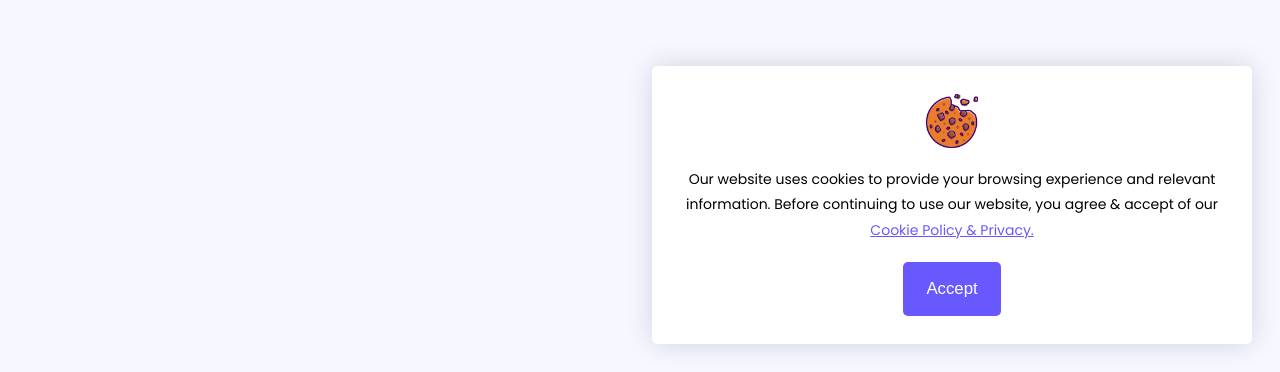
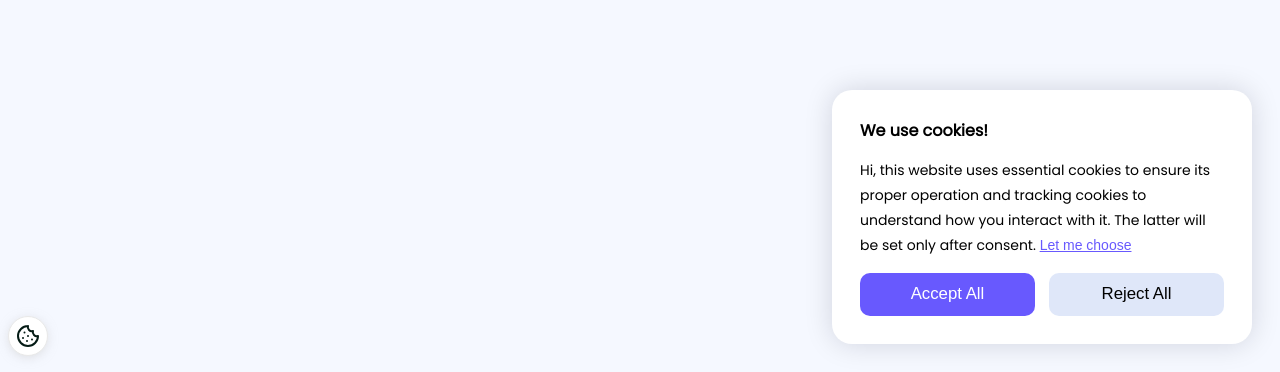
Before and after one commit to dt13302/Cookie-concent, a plain HTML site: page index.html in a window 1280 px wide. Shown: the part 428-800 px from the top of the page. Drawn offline with Linux system fonts and the light colour scheme.

Commit message:
consent modal

```diff
--- /dev/null
+++ b/cookie-cc-init.js
@@ -0,0 +1,87 @@
+var cc = cookieConsentInit();
+
+cc.run({
+  languages: {
+    en: {
+      consent_modal: {
+        title: "We use cookies!",
+        description:
+          'Hi, this website uses essential cookies to ensure its proper operation and tracking cookies to understand how you interact with it. The latter will be set only after consent. <button type="button" class="link-btn">Let me choose</button>',
+        primary_btn: {
+          text: "Accept All",
+          role: "accept_all",
+        },
+        secondary_btn: {
+          text: "Reject All",
+          role: "accept_necessary",
+        },
+      },
+      settings_modal: {
+        title: "Cookie preferences",
+        save_settings_btn: "Save settings",
+        accept_all_btn: "Accept all",
+        reject_all_btn: "Reject all",
+        close_btn_label: "Close",
+        cookie_table_headers: [
+          { col1: "Name" },
+          { col2: "Domain" },
+          { col3: "Expiration" },
+          { col4: "Description" },
+        ],
+        blocks: [
+          {
+            title: "Cookie usage",
+            description:
+              'We use cookies to enhance your browsing experience, serve personalized ads or content, and analyze our traffic. By clicking "Accept all", you consent to our use of cookies. To learn more, please read our <a href="#" class="cc-link">privacy policy</a>.',
+          },
+          {
+            title: "Strictly necessary cookies",
+            description:
+              "These cookies are essential for the proper functioning of my website. Without these cookies, the website would not work properly",
+            toggle: {
+              value: "necessary",
+              enabled: true,
+              readonly: true, // cookie categories with readonly=true are all treated as "necessary cookies"
+            },
+          },
+          {
+            title: "Analytics cookies",
+            description:
+              "Analytical cookies are used to understand how visitors interact with the website. These cookies help provide information on metrics such as the number of visitors, bounce rate, traffic source, etc.",
+            toggle: {
+              value: "analytics", // your cookie category
+              enabled: false,
+              readonly: false,
+            },
+            cookie_table: [
+              // list of all expected cookies
+              {
+                col1: "^_ga", // match all cookies starting with "_ga"
+                col2: "google.com",
+                col3: "2 years",
+                col4: "description ...",
+                is_regex: true,
+              },
+              {
+                col1: "_gid",
+                col2: "google.com",
+                col3: "1 day",
+                col4: "description ...",
+              },
+            ],
+          },
+          {
+            title: "Advertisement cookies",
+            description:
+              "Advertisement cookies are used to provide visitors with customized advertisements based on the pages you visited previously and to analyze the effectiveness of the ad campaigns.",
+            toggle: {
+              value: "advertisement",
+              enabled: false,
+              readonly: false,
+            },
+          },
+        ],
+      },
+    },
+  },
+});
--- /dev/null
+++ b/cookie-cc.css
@@ -0,0 +1,122 @@
+:root {
+  --cc-bg: #ffffff;
+  --cc-primary-btn-bg: #6859fe;
+  --cc-primary-btn-text: #ffffff;
+  --cc-primary-btn-bg-hover: #7f72fe;
+  --cc-secondary-btn-bg: #dfe7f9;
+  --cc-secondary-btn-text: #000000;
+  --cc-secondary-btn-bg-hover: #f4f7fd;
+}
+
+* {
+  padding: 0;
+  margin: 0;
+  box-sizing: border-box;
+}
+
+body {
+  background-color: #f5f8ff;
+}
+
+#cookiePopup {
+  background-color: var(--cc-bg);
+  position: absolute;
+  font-size: 14px;
+  width: 70vw;
+  max-width: 30em;
+  box-shadow: 0 0 2em rgba(5, 0, 31, 0.15);
+  font-family: "Poppins", sans-serif;
+  line-height: 1.8em;
+  padding: 2em;
+  border-radius: 20px;
+}
+
+#cookiePopup .cc-title {
+  font-size: 16px;
+  font-weight: bold;
+}
+
+#cookiePopup .cc-text {
+  margin: 1em 0;
+}
+
+#cookiePopup .c-btn {
+  background-color: var(--cc-primary-btn-bg);
+  border: none;
+  color: var(--cc-primary-btn-text);
+  font-size: 1.2em;
+  padding: 0.7em 1.4em;
+  display: block;
+  position: relative;
+  width: 100%;
+  margin: auto;
+  border-radius: 10px;
+  cursor: pointer;
+  transition: background-color 0.25s ease !important;
+}
+
+#cookiePopup .c-btn:hover {
+  background-color: var(--cc-primary-btn-bg-hover);
+}
+
+#cookiePopup .cc-s-btn {
+  background-color: var(--cc-secondary-btn-bg);
+  color: var(--cc-secondary-btn-text);
+}
+
+#cookiePopup .cc-s-btn:hover {
+  background-color: var(--cc-secondary-btn-bg-hover);
+}
+
+#cookiePopup .link-btn {
+  color: var(--cc-primary-btn-bg);
+  font-size: 14px;
+  background-color: transparent;
+  border: 0;
+  cursor: pointer;
+  text-decoration: underline;
+}
+#cookiePopup .link-btn:hover {
+  text-decoration: none;
+}
+
+#cookiePopup a {
+  color: var(--cc-primary-btn-bg);
+}
+
+#cookiePopup .cc-btn {
+  display: flex;
+  gap: 1em;
+}
+
+.hide-cookieconsent {
+  opacity: 0;
+  visibility: hidden;
+  bottom: 0;
+  right: 2em;
+  transition: all 0.25s ease;
+}
+
+.show-cookieconsent {
+  opacity: 1;
+  visibility: visible;
+  bottom: 2em;
+  right: 2em;
+  transition: all 0.25s ease;
+}
+
+@media only screen and (max-width: 37.5em) {
+  #cookiePopup {
+    width: 100%;
+  }
+
+  .hide-cookieconsent {
+    bottom: 2em;
+    right: 0;
+  }
+
+  .show-cookieconsent {
+    right: 0;
+    bottom: 0;
+  }
+}
--- /dev/null
+++ b/cookie-cc.js
@@ -0,0 +1,288 @@
+(function () {
+  /**
+   * @param {HTMLElement} [root]
+   * @returns {Object}
+   */
+  var CookieConsent = function (root) {
+    var _cookieconsent = {};
+    var _userSettings;
+    var consent_popup_exists = false;
+    var invalid_consent = false;
+    var all_blocks;
+    var saved_cookie_content = {};
+    var all_categories = [];
+    var consent_uuid;
+    var _config = {
+      current_lang: "en",
+      cookie_name: "cookie_accept",
+      cookie_expiration: 180,
+      cookie_path: "/",
+      cookie_domain: window.location.hostname,
+      autoclear_cookies: true,
+    };
+    var /** @type {HTMLElement} */ cc_container,
+      /** @type {HTMLElement} */ cc_popup,
+      /** @type {HTMLElement} */ cc_popup_title,
+      /** @type {HTMLElement} */ cc_popup_description,
+      /** @type {HTMLElement} */ cc_primary_btn,
+      /** @type {HTMLElement} */ cc_secondary_btn,
+      /** @type {HTMLElement} */ cc_btn;
+
+    var _setUserSetting = function (userSettings) {
+      _userSettings = userSettings;
+    };
+
+    var _createNode = function (type) {
+      var element = document.createElement(type);
+      if (type === "button") {
+        element.setAttribute("type", type);
+      }
+      return element;
+    };
+
+    var _addClass = function (element, classname) {
+      element.classList.add(classname);
+    };
+
+    var _removeClass = function (element, classname) {
+      element.classList.remove(classname);
+    };
+
+    var _addEvent = function (element, event, fn) {
+      element.addEventListener(event, fn);
+    };
+
+    var _createCookieContainer = function () {
+      cc_container = _createNode("div");
+      _addClass(cc_container, "cc-container");
+      if (consent_popup_exists) {
+        _createCookiePopup(_config.current_lang);
+      }
+      _createSettingsModal(_config.current_lang);
+      (root || document.body).appendChild(cc_container);
+    };
+
+    var _createCookiePopup = function (lang) {
+      if (!cc_popup) {
+        cc_popup = _createNode("div");
+        cc_popup.id = "cookiePopup";
+        _addClass(cc_popup, "hide-cookieconsent");
+
+        var cc_popup_title_value =
+          _userSettings.languages[lang]["consent_modal"]["title"];
+        if (cc_popup_title_value) {
+          if (!cc_popup_title) {
+            cc_popup_title = _createNode("div");
+            _addClass(cc_popup_title, "cc-title");
+            cc_popup.appendChild(cc_popup_title);
+          }
+          cc_popup_title.innerHTML = cc_popup_title_value;
+        }
+
+        var cc_popup_description_value =
+          _userSettings.languages[lang]["consent_modal"]["description"];
+        if (cc_popup_description_value) {
+          if (!cc_popup_description) {
+            cc_popup_description = _createNode("div");
+            _addClass(cc_popup_description, "cc-text");
+            cc_popup.appendChild(cc_popup_description);
+          }
+          cc_popup_description.innerHTML = cc_popup_description_value;
+        }
+
+        var cc_primary_btn_value =
+          _userSettings.languages[lang]["consent_modal"]["primary_btn"];
+        if (cc_primary_btn_value) {
+          if (!cc_primary_btn) {
+            cc_primary_btn = _createNode("button");
+            _addClass(cc_primary_btn, "c-btn");
+            _addClass(cc_primary_btn, "cc-p-btn");
+            var acceptType;
+            if (cc_primary_btn_value["role"] === "accept_all") {
+              acceptType = "all";
+            }
+            _addEvent(cc_primary_btn, "click", function () {
+              _cookieconsent.hide();
+              log("CookieConsent [ACCEPT]: cookie_consent was accepted!");
+              _cookieconsent.accept(acceptType);
+            });
+          }
+          cc_primary_btn.innerHTML = cc_primary_btn_value["text"];
+        }
+
+        var cc_secondary_btn_value =
+          _userSettings.languages[lang]["consent_modal"]["secondary_btn"];
+        if (cc_secondary_btn_value) {
+          if (!cc_secondary_btn) {
+            cc_secondary_btn = _createNode("button");
+            _addClass(cc_secondary_btn, "c-btn");
+            _addClass(cc_secondary_btn, "cc-s-btn");
+            if (cc_secondary_btn_value["role"] === "accept_necessary") {
+              _addEvent(cc_secondary_btn, "click", function () {
+                log(
+                  "CookieConsent [ACCEPT NECESSARY]: cookie_consent was accepted!"
+                );
+              });
+            } else {
+              _addEvent(cc_secondary_btn, "click", function () {
+                log("CookieConsent [Setting]: Show setting");
+              });
+            }
+          }
+          cc_secondary_btn.innerHTML = cc_secondary_btn_value["text"];
+        }
+
+        if (!cc_btn) {
+          cc_btn = _createNode("div");
+          _addClass(cc_btn, "cc-btn");
+          cc_primary_btn_value && cc_btn.appendChild(cc_primary_btn);
+          cc_secondary_btn_value && cc_btn.appendChild(cc_secondary_btn);
+          (cc_primary_btn_value || cc_secondary_btn_value) &&
+            cc_popup.appendChild(cc_btn);
+        }
+      }
+      cc_container.appendChild(cc_popup);
+    };
+
+    var _createSettingsModal = function (lang) {
+      all_blocks = _userSettings.languages[lang]["settings_modal"]["blocks"];
+      for (var i = 0; i < all_blocks.length; i++) {
+        var title_data = all_blocks[i]["title"],
+          description_data = all_blocks[i]["description"],
+          toggle_data = all_blocks[i]["toggle"],
+          cookie_table_data = all_blocks[i]["cookie_table"];
+
+        if (typeof toggle_data !== "undefined") {
+          var cookie_category = toggle_data.value;
+          all_categories.push(cookie_category);
+        }
+      }
+    };
+
+    var _getCookie = function (name, fillter, getvalue) {
+      var cookie;
+      if (fillter === "one") {
+        cookie = document.cookie.match("(^|;)\\s*" + name + "\\s*=\\s*([^;]+)");
+        cookie = cookie ? (getvalue ? cookie.pop() : name) : " ";
+        if (cookie && name === _config.cookie_name) {
+          try {
+            cookie = JSON.parse(cookie);
+          } catch (e) {
+            try {
+              cookie = JSON.parse(decodeURIComponent(cookie));
+            } catch (e) {
+              cookie = {};
+            }
+          }
+          cookie = JSON.stringify(cookie);
+        }
+      }
+      return cookie;
+    };
+
+    var _saveCookieSetting = function (categories_accept) {
+      if (!consent_uuid) consent_uuid = _uuidv4();
+      saved_cookie_content = {
+        categories: categories_accept,
+        consent_uuid: consent_uuid,
+      };
+      if (invalid_consent) {
+        _setCookie(_config.cookie_name, JSON.stringify(saved_cookie_content));
+      }
+    };
+
+    var _setCookie = function (name, value) {
+      var cookie_expiration = _config.cookie_expiration;
+      var date = new Date();
+      date.setTime(date.getTime() + 1000 * (cookie_expiration * 24 * 60 * 60));
+      var expires = "; expires=" + date.toUTCString();
+      var cookieStr =
+        name +
+        "=" +
+        (value || "") +
+        expires +
+        "; Path=" +
+        _config.cookie_path +
+        ";";
+      if (window.location.hostname.indexOf(".") > -1) {
+        cookieStr += " Domain=" + _config.cookie_domain + ";";
+      }
+      document.cookie = cookieStr;
+    };
+
+    var _uuidv4 = function () {
+      return ([1e7] + -1e3 + -4e3 + -8e3 + -1e11).replace(
+        /[018]/g,
+        function (c) {
+          return (
+            c ^
+            ((window.crypto || window.msCrypto).getRandomValues(
+              new Uint8Array(1)
+            )[0] &
+              (15 >> (c / 4)))
+          ).toString(16);
+        }
+      );
+    };
+
+    _cookieconsent.run = function (userSettings) {
+      log("Cookie Consent Run!!");
+      _setUserSetting(userSettings);
+      saved_cookie_content = JSON.parse(
+        _getCookie(_config.cookie_name, "one", true) || {}
+      );
+      consent_uuid = saved_cookie_content["consent_uuid"];
+      var cookie_consent_accepted = consent_uuid !== undefined;
+      consent_popup_exists = invalid_consent = !cookie_consent_accepted;
+      _createCookieContainer();
+      if (consent_popup_exists) {
+        _cookieconsent.show();
+      }
+    };
+
+    _cookieconsent.show = function () {
+      if (consent_popup_exists) {
+        setTimeout(function () {
+          _removeClass(cc_popup, "hide-cookieconsent");
+          _addClass(cc_popup, "show-cookieconsent");
+          log("CookieConsent [MODAL]: show consent_modal");
+        }, 1000);
+      }
+    };
+
+    _cookieconsent.hide = function () {
+      if (consent_popup_exists) {
+        _removeClass(cc_popup, "show-cookieconsent");
+        _addClass(cc_popup, "hide-cookieconsent");
+        log("CookieConsent [MODAL]: hide consent_modal");
+      }
+    };
+
+    _cookieconsent.accept = function (categories) {
+      var _categories = categories || "undefined";
+      var to_accept = [];
+      if (!categories) {
+        to_accept = null;
+      } else {
+        if (typeof categories === "string") {
+          if (categories === "all") {
+            to_accept = all_categories.slice();
+          }
+        }
+      }
+
+      _saveCookieSetting(to_accept);
+    };
+
+    var log = function (msg) {
+      console.log(msg);
+    };
+
+    return _cookieconsent;
+  };
+
+  var init = "cookieConsentInit";
+  if (typeof window[init] !== "function") {
+    window[init] = CookieConsent;
+  }
+})();
--- a/index.html
+++ b/index.html
@@ -9,20 +9,64 @@
       rel="stylesheet"
     />
     <!-- Stylesheet -->
-    <link rel="stylesheet" href="style.css" />
+    <link rel="stylesheet" href="cookie-cc.css" />
   </head>
+
   <body>
-    <div></div>
-    <div id="cookiePopup" class="hide">
-      <img src="cookie.png" />
-      <p>
-        Our website uses cookies to provide your browsing experience and
-        relevant information. Before continuing to use our website, you agree &
-        accept of our <a href="#">Cookie Policy & Privacy.</a>
-      </p>
-      <button id="acceptCookie">Accept</button>
-    </div>
+    <button
+      data-cc="c-settings"
+      class="cc-link cc-reconsent"
+      style="
+        position: fixed;
+        left: 8px;
+        bottom: 16px;
+        border-radius: 999px;
+        padding: 4px;
+        display: grid;
+        place-items: center;
+        width: 40px;
+        height: 40px;
+        box-shadow: rgb(204 204 204 / 50%) 0 2px 10px 0;
+        border: 1px solid #e8e8e8;
+        background-color: #fff;
+      "
+      aria-haspopup="dialog"
+    >
+      <svg
+        xmlns="http://www.w3.org/2000/svg"
+        width="24"
+        height="24"
+        viewBox="0 0 24 24"
+        fill="none"
+        stroke="#041b15"
+        stroke-width="2"
+        stroke-linecap="round"
+        stroke-linejoin="round"
+      >
+        <path d="M12 2a10 10 0 1 0 10 10 4 4 0 0 1-5-5 4 4 0 0 1-5-5"></path>
+        <path d="M8.5 8.5v.01"></path>
+        <path d="M16 15.5v.01"></path>
+        <path d="M12 12v.01"></path>
+        <path d="M11 17v.01"></path>
+        <path d="M7 14v.01"></path>
+      </svg>
+    </button>
+    <!-- <div class="cc-container">
+      <div id="cookiePopup" class="hide-cookieconsent">
+        <div class="cc-title">We used cookie!</div>
+        <div class="cc-text">
+          Lorem ipsum dolor sit amet, consectetur adipiscing elit, sed do
+          eiusmod tempor incididunt ut labore et dolore magna aliqua. Ut enim ad
+          minim veniam quis exercitation. <a href="#">Manage preferences</a>
+        </div>
+        <div class="cc-btn">
+          <button class="cc-p-btn" id="acceptCookie">Accept All</button>
+          <button class="cc-s-btn" id="rejectCookie">Reject All</button>
+        </div>
+      </div>
+    </div> -->
     <!-- Script -->
-    <script src="script.js"></script>
+    <script src="cookie-cc.js"></script>
+    <script src="cookie-cc-init.js"></script>
   </body>
 </html>
--- a/script.js
+++ /dev/null
@@ -1,34 +0,0 @@
-let popUp = document.getElementById("cookiePopup");
-//When user clicks the accept button
-document.getElementById("acceptCookie").addEventListener("click", () => {
-  //Create date object
-  let d = new Date();
-  //Increment the current time by 1 minute (cookie will expire after 1 minute)
-  d.setMinutes(2 + d.getMinutes());
-  //Create Cookie withname = myCookieName, value = thisIsMyCookie and expiry time=1 minute
-  document.cookie = "myCookieName=thisIsMyCookie; expires = " + d + ";";
-  //Hide the popup
-  popUp.classList.add("hide");
-  popUp.classList.remove("show");
-});
-//Check if cookie is already present
-const checkCookie = () => {
-  //Read the cookie and split on "="
-  let input = document.cookie.split("=");
-  //Check for our cookie
-  if (input[0] == "myCookieName") {
-    //Hide the popup
-    popUp.classList.add("hide");
-    popUp.classList.remove("show");
-  } else {
-    //Show the popup
-    popUp.classList.add("show");
-    popUp.classList.remove("hide");
-  }
-};
-//Check if cookie exists when page loads
-window.onload = () => {
-  setTimeout(() => {
-    checkCookie();
-  }, 2000);
-};
--- a/style.css
+++ /dev/null
@@ -1,70 +0,0 @@
-* {
-    padding: 0;
-    margin: 0;
-    box-sizing: border-box;
-  }
-  body {
-    background-color: #f5f8ff;
-  }
-  #cookiePopup {
-    background-color: #ffffff;
-    position: absolute;
-    font-size: 14px;
-    width: 70vw;
-    max-width: 42.85em;
-    box-shadow: 0 0 2em rgba(5, 0, 31, 0.15);
-    font-family: "Poppins", sans-serif;
-    text-align: justify;
-    line-height: 1.8em;
-    padding: 2em 1.4em;
-    border-radius: 6px;
-    transition: all 0.5s ease-in;
-  }
-  #cookiePopup img {
-    display: block;
-    width: 3.75em;
-    transform: translateZ(0);
-    position: relative;
-    margin: auto;
-  }
-  #cookiePopup p {
-    text-align: center;
-    margin: 1.4em 0;
-  }
-  #cookiePopup button {
-    background-color: #6859fe;
-    border: none;
-    color: #ffffff;
-    font-size: 1.2em;
-    padding: 1em 1.4em;
-    display: block;
-    position: relative;
-    margin: auto;
-    border-radius: 5px;
-  }
-  #cookiePopup a {
-    color: #6859fe;
-  }
-  .hide {
-    visibility: hidden;
-    bottom: 0;
-    right: 2em;
-  }
-  .show {
-    visibility: visible;
-    bottom: 2em;
-    right: 2em;
-  }
-  @media only screen and (max-width: 37.5em) {
-    #cookiePopup {
-      width: 100%;
-    }
-    .hide {
-      bottom: 2em;
-      right: 0;
-    }
-    .show {
-      right: 0;
-      bottom: 0;
-    }
-  }
```
